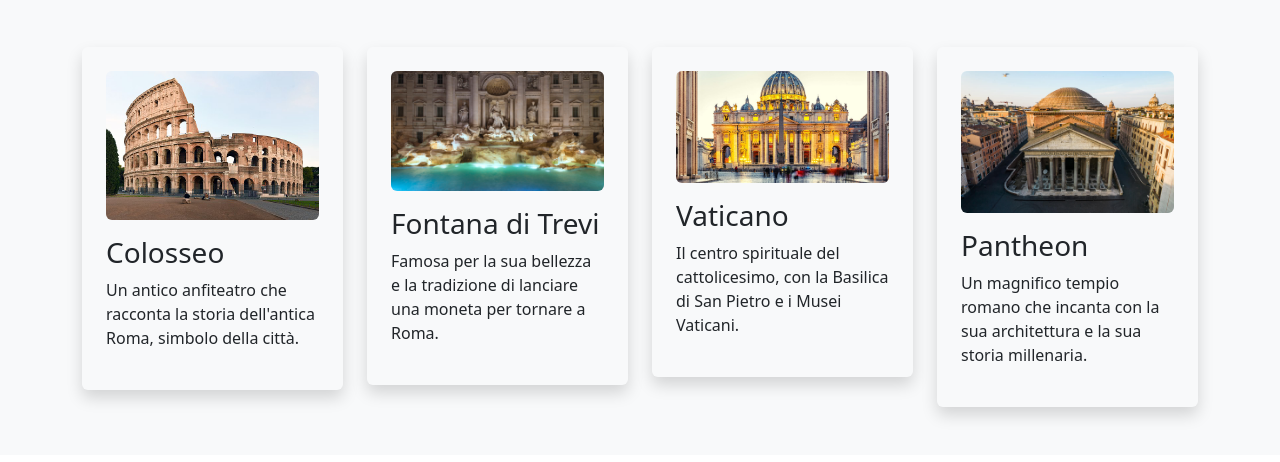
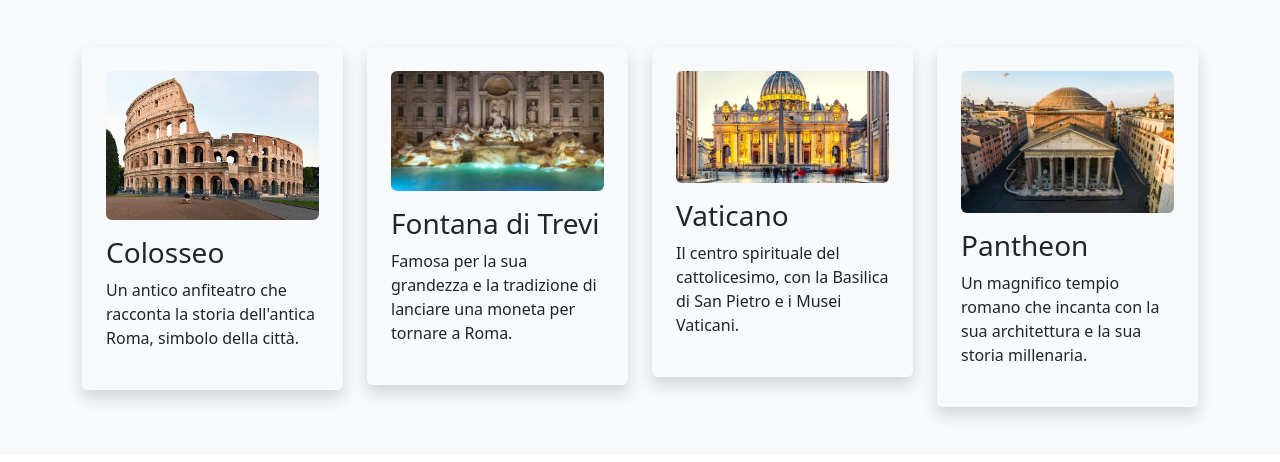
Before and after one commit to Leonardodarienzo/SitoWebCitt-, a Flask app: page /attrazioni in a window 1280 px wide. Shown: the part 199-661 px from the top of the page. Run offline with Flask 3, Linux system fonts and the light colour scheme.

Commit message:
interrogazione

```diff
--- a/templates/attrazioni.html
+++ b/templates/attrazioni.html
@@ -52,7 +52,7 @@
                     <div class="attraction-card p-4 rounded shadow">
                         <img src="{{ url_for('static', filename='images/FontanadiTrevi.jpg') }}" alt="Fontana di Trevi" class="img-fluid rounded mb-3">
                         <h3>Fontana di Trevi</h3>
-                        <p>Famosa per la sua bellezza e la tradizione di lanciare una moneta per tornare a Roma.</p>
+                        <p>Famosa per la sua grandezza e la tradizione di lanciare una moneta per tornare a Roma.</p>
                     </div>
                 </div>
                 <div class="col-md-3">
```
